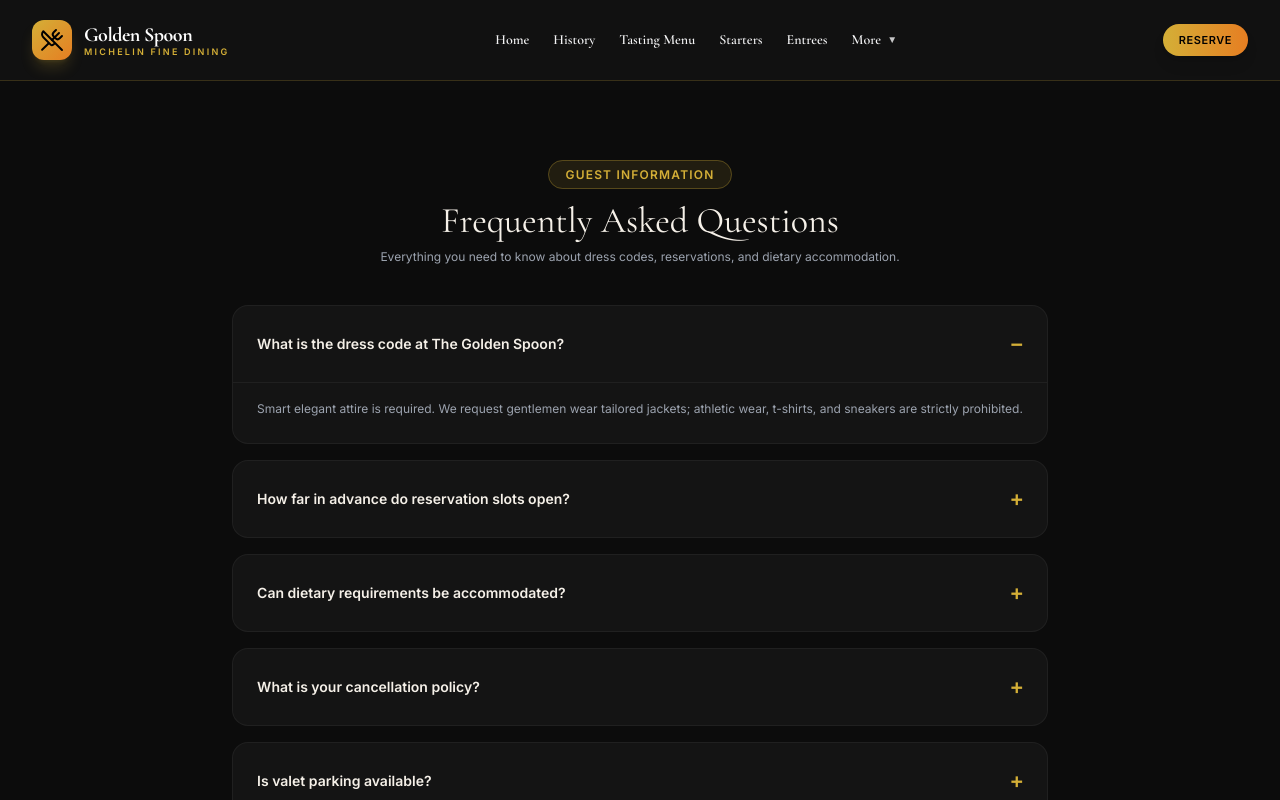
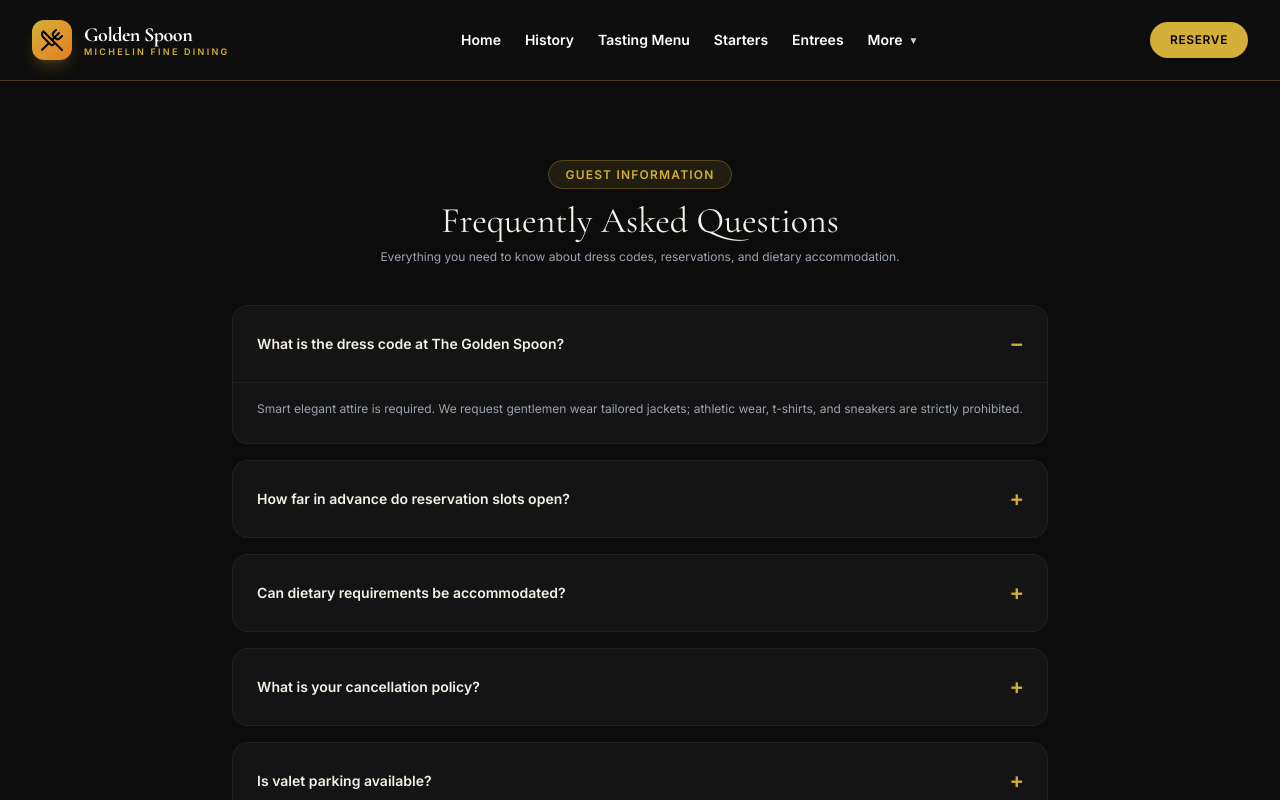
Before and after one commit to mghali629-hub/golden-spoon, a Next.js app: page /faq in a window 1280 px wide. Shown: the top 800 px of the page. Built offline with nearby package versions, Linux system fonts and the light colour scheme.

Commit message:
style(header): ultra-bold font-sans navigation links with gold active underline for Golden Spoon

```diff
--- a/src/components/Header.tsx
+++ b/src/components/Header.tsx
@@ -30,41 +30,41 @@ export function Header() {
   ];
 
   return (
-    <header className="sticky top-0 z-40 bg-[#121212]/90 backdrop-blur-xl border-b border-[#D4AF37]/20 font-serif">
+    <header className="sticky top-0 z-40 bg-[#0F0F0F]/95 backdrop-blur-xl border-b border-[#D4AF37]/30">
       <div className="max-w-7xl mx-auto px-4 sm:px-6 lg:px-8 h-20 flex items-center justify-between">
         <Link href="/" className="flex items-center gap-3">
           <div className="w-10 h-10 rounded-xl bg-gradient-to-br from-[#D4AF37] to-[#E67E22] flex items-center justify-center text-black shadow-lg shadow-[#D4AF37]/20">
             <UtensilsCrossed className="w-6 h-6" />
           </div>
           <div>
-            <span className="text-xl font-bold tracking-tight text-white block">Golden Spoon</span>
+            <span className="font-serif text-xl font-bold tracking-tight text-white block">Golden Spoon</span>
             <span className="text-[9px] tracking-[0.25em] text-[#D4AF37] font-sans font-semibold uppercase block -mt-1">Michelin Fine Dining</span>
           </div>
         </Link>
 
-        <nav className="hidden lg:flex items-center gap-6 text-sm font-semibold py-2">
+        <nav className="hidden lg:flex items-center gap-6 text-sm font-sans font-bold py-2">
           {navLinks.slice(0, 5).map((link) => (
             <Link
               key={link.href}
               href={link.href}
-              className={`transition-colors whitespace-nowrap py-1 ${pathname === link.href ? 'text-amber-400 border-b-2 border-amber-400 font-bold' : 'text-zinc-100 hover:text-white'}`}
+              className={`transition-colors whitespace-nowrap py-1 ${pathname === link.href ? 'text-[#D4AF37] border-b-2 border-[#D4AF37] font-extrabold' : 'text-white hover:text-[#D4AF37]'}`}
             >
               {link.label}
             </Link>
           ))}
           {navLinks.length > 5 && (
             <div className="relative group py-1">
-              <button className="flex items-center gap-1.5 text-zinc-100 hover:text-white font-semibold text-sm transition-colors cursor-pointer py-1">
+              <button className="flex items-center gap-1.5 text-white hover:text-[#D4AF37] font-bold text-sm transition-colors cursor-pointer py-1">
                 <span>More</span>
                 <span className="text-[10px] opacity-80">▼</span>
               </button>
-              <div className="absolute right-0 top-full mt-1 w-56 bg-zinc-950/98 backdrop-blur-xl border border-zinc-800 rounded-xl shadow-2xl p-2 hidden group-hover:block group-focus-within:block z-50">
+              <div className="absolute right-0 top-full mt-1 w-56 bg-[#181818] border border-[#D4AF37]/30 rounded-xl shadow-2xl p-2 hidden group-hover:block group-focus-within:block z-50">
                 <div className="grid grid-cols-1 gap-1 max-h-80 overflow-y-auto no-scrollbar">
                   {navLinks.slice(5).map((link) => (
                     <Link
                       key={link.href}
                       href={link.href}
-                      className="px-3 py-2 rounded-lg text-xs font-medium text-zinc-200 hover:bg-zinc-800 hover:text-white transition-colors block whitespace-nowrap"
+                      className="px-3 py-2 rounded-lg text-xs font-semibold text-zinc-100 hover:bg-[#252525] hover:text-[#D4AF37] transition-colors block whitespace-nowrap"
                     >
                       {link.label}
                     </Link>
@@ -77,9 +77,9 @@ export function Header() {
 
         <Link
           href="/reservation"
-          className="font-sans px-4 py-2 rounded-full bg-gradient-to-r from-[#D4AF37] to-[#E67E22] text-black font-bold text-[11px] uppercase tracking-wider shadow-lg transition-all shrink-0"
+          className="font-sans px-5 py-2.5 rounded-full bg-[#D4AF37] hover:bg-[#F3C649] text-black font-extrabold text-xs uppercase tracking-wider shadow-lg transition-all shrink-0"
         >
-          Reserve
+          RESERVE
         </Link>
       </div>
     </header>
```
